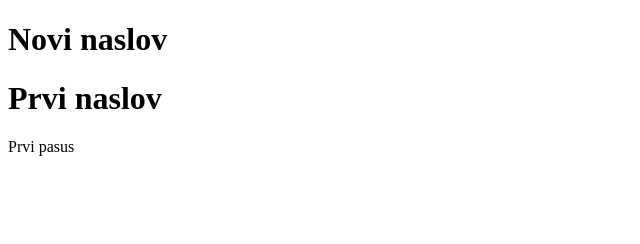
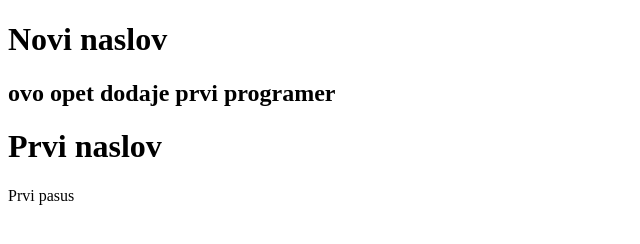
Before and after one commit to itobuka/prezentacijab, a plain HTML site: page index.html in a window 1280 px wide. Shown: the whole page, without its empty margins (0-640 px from the left). Drawn offline with Linux system fonts and the light colour scheme.

Commit message:
dodavanje nove linije

```diff
--- a/index.html
+++ b/index.html
@@ -8,6 +8,7 @@
 
 <body>
     <h1>Novi naslov</h1>
+    <h2>ovo opet dodaje prvi programer</h2>
     <h1>Prvi naslov</h1>
     <p>Prvi pasus</p>
 </body>
```
